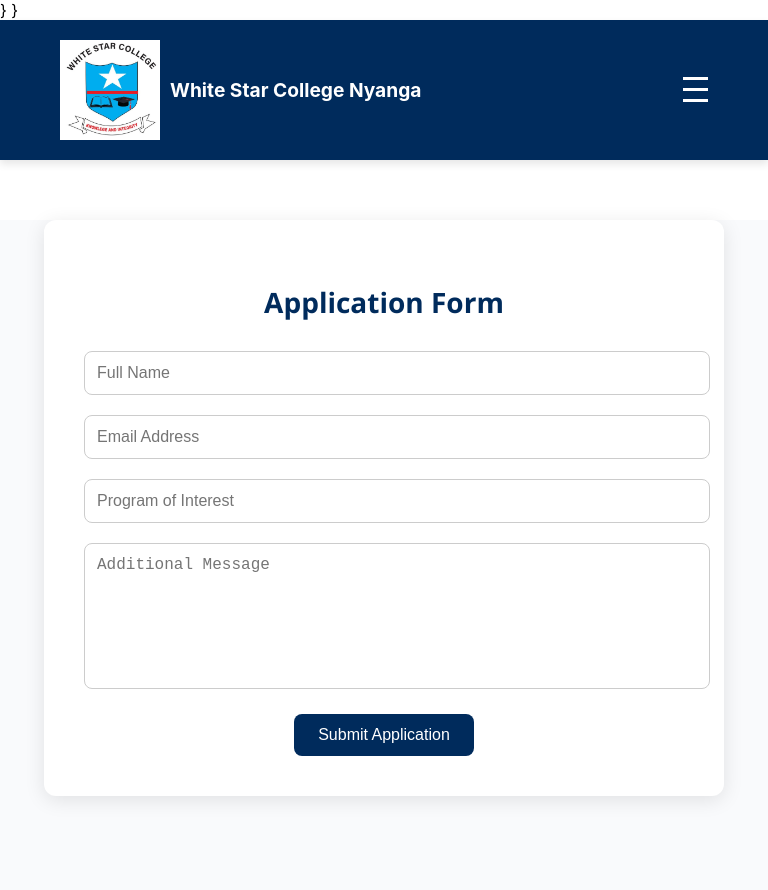
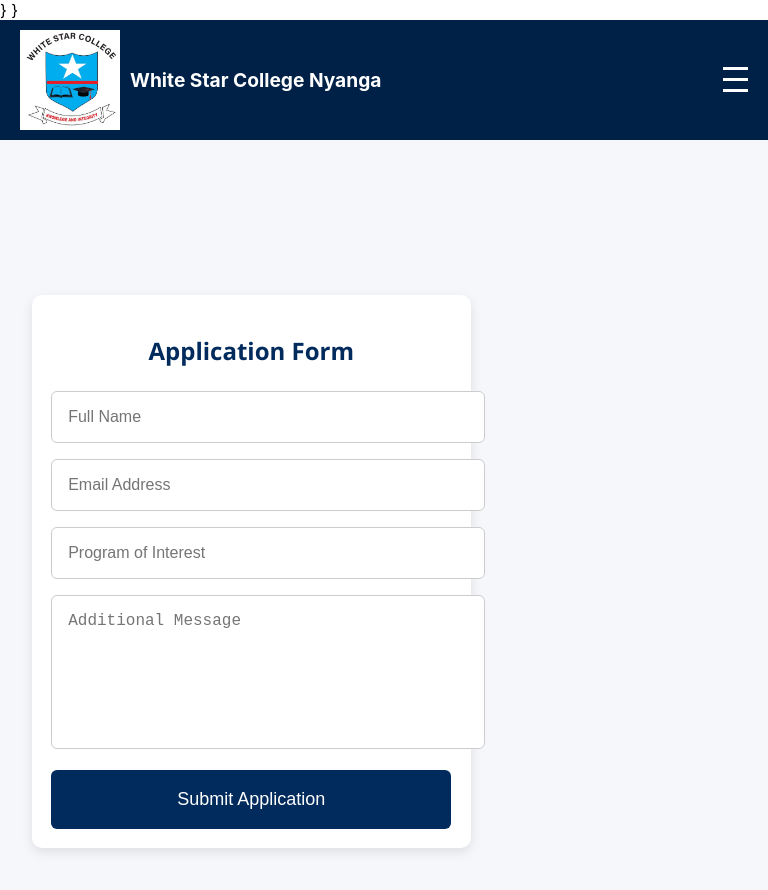
Before and after one commit to mukudzeisam0-sudo/whitestarcollege, a React (Create React App) app: page /apply in a window 768 px wide. Shown: the top 890 px of the page. Built offline with nearby package versions, Linux system fonts and the light colour scheme.

Commit message:
Update Apply form CSS and auto-reply email

```diff
--- a/src/pages/Apply.css
+++ b/src/pages/Apply.css
@@ -1,77 +1,117 @@
-.requirements-grid {
-  display: grid;
-  grid-template-columns: repeat(auto-fit, minmax(260px, 1fr));
-  gap: 20px;
-  margin: 30px 0;
+/* Base styles (desktop first) */
+.apply-page {
+  display: flex;
+  flex-direction: column;
+  align-items: center;
+  padding: 2rem;
+  background: #f5f7fa;
+  min-height: 100vh;
 }
 
-.requirement-card {
-  background: #fff;
+.form-container {
+  width: 600px;
+  max-width: 100%;
+  background: #ffffff;
+  padding: 2rem;
   border-radius: 10px;
-  padding: 20px;
   box-shadow: 0 4px 12px rgba(0,0,0,0.1);
-  text-align: left;
 }
 
-.requirement-card h3 {
-  font-size: 1.2rem;
-  color: #002147;
-  margin-bottom: 10px;
+.form-title {
+  font-size: 2rem;
+  margin-bottom: 1.5rem;
+  text-align: center;
+  color: #002b5c;
 }
 
-.requirement-card ul {
-  list-style: none;
-  padding: 0;
-  margin: 0;
+.application-form input,
+.application-form textarea {
+  width: 100%;
+  margin-bottom: 1rem;
+  padding: 0.9rem;
+  font-size: 1rem;
+  border: 1px solid #ccc;
+  border-radius: 6px;
+  transition: border-color 0.3s ease;
 }
 
-.requirement-card li {
-  font-size: 0.95rem;
-  color: #555;
-  margin-bottom: 6px;
-  padding-left: 12px;
-  position: relative;
+.application-form input:focus,
+.application-form textarea:focus {
+  border-color: #002b5c;
+  outline: none;
 }
 
-.requirement-card li::before {
-  content: "•";
-  position: absolute;
-  left: 0;
-  color: #f0c040;
-}
-.navbar {
-  background-color: #002b5c;
+.submit-btn {
+  background: #002b5c;
   color: #fff;
-  display: flex;
-  align-items: center;
-  justify-content: space-between;
-  padding: 20px 60px;
-  box-shadow: 0 4px 8px rgba(0, 0, 0, 0.1);
+  padding: 1rem;
+  border: none;
+  border-radius: 6px;
+  cursor: pointer;
+  font-size: 1rem;
+  width: 100%;
+  transition: background 0.3s ease;
 }
 
-.navbar-logo {
-  display: flex;
-  align-items: center;
-  gap: 12px;
+.submit-btn:hover {
+  background: #004080;
 }
 
-.navbar-logo img {
-  height: 60px;
-  border-radius: 6px;
+.logo-center {
+  margin-top: 2rem;
+  text-align: center;
 }
 
-.navbar-links {
-  display: flex;
-  gap: 30px;
+.footer {
+  margin-top: 2rem;
+  font-size: 0.9rem;
+  text-align: center;
+  color: #555;
 }
 
-.navbar-links a {
-  color: #fff;
-  text-decoration: none;
-  font-weight: 500;
-  transition: color 0.3s ease;
+/* ✅ Mobile (phones under 768px) */
+@media (max-width: 768px) {
+  .form-container {
+    width: 95%;
+    padding: 1.2rem;
+  }
+
+  .form-title {
+    font-size: 1.5rem;
+  }
+
+  .application-form input,
+  .application-form textarea {
+    font-size: 16px; /* larger for touch */
+    padding: 1rem;
+  }
+
+  .submit-btn {
+    font-size: 18px;
+    padding: 1.2rem;
+  }
+
+  .footer {
+    font-size: 0.8rem;
+  }
 }
 
-.navbar-links a:hover {
-  color: #f9c300;
+/* ✅ Tablet (768px–1024px) */
+@media (min-width: 768px) and (max-width: 1024px) {
+  .apply-page {
+    flex-direction: row;
+    justify-content: center;
+    gap: 2rem;
+  }
+
+  .form-container {
+    width: 60%;
+  }
+
+  .logo-center {
+    width: 35%;
+    display: flex;
+    align-items: center;
+    justify-content: center;
+  }
 }
```
